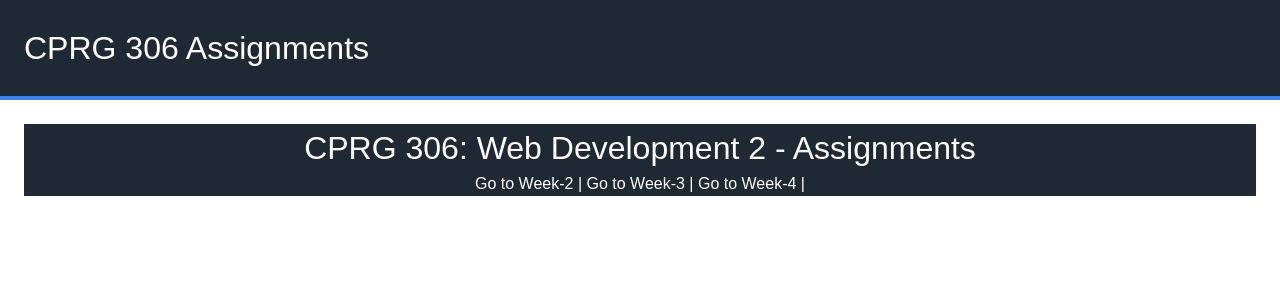
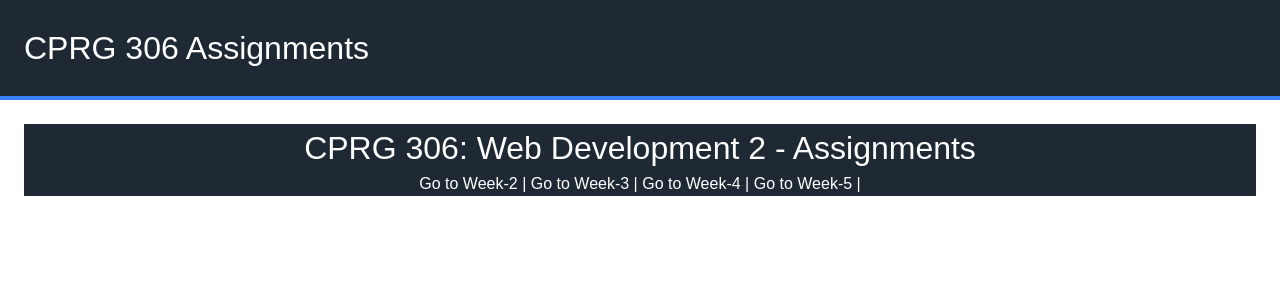
Before and after one commit to Tpetreman99/cprg306-assignments, a Next.js app: page / in a window 1280 px wide. Shown: the top 300 px of the page. Built offline with nearby package versions, Linux system fonts and the light colour scheme.

Commit message:
started week 5

```diff
--- a/app/components/nav.js
+++ b/app/components/nav.js
@@ -7,6 +7,7 @@ export default function NavLinks () {
     <Link href="/week-2">Go to Week-2 | </Link>
     <Link href="/week-3">Go to Week-3 | </Link>
     <Link href="/week-4">Go to Week-4 | </Link>
+    <Link href="/week-5">Go to Week-5 | </Link>
   </nav>
   )
 };
--- /dev/null
+++ b/app/week-5/NewItem.js
@@ -0,0 +1,5 @@
+"use client";
+
+export default function NewItem () {
+
+}
```
Also changed, not shown: app/week-5/page.js (added).
